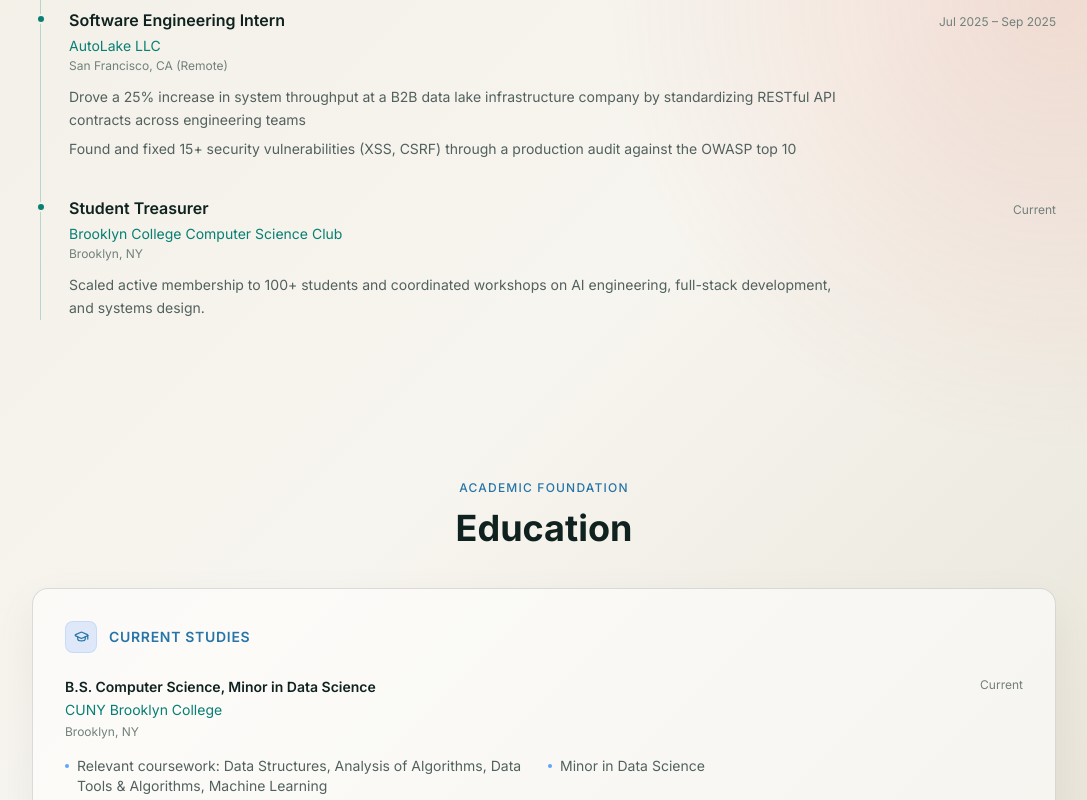
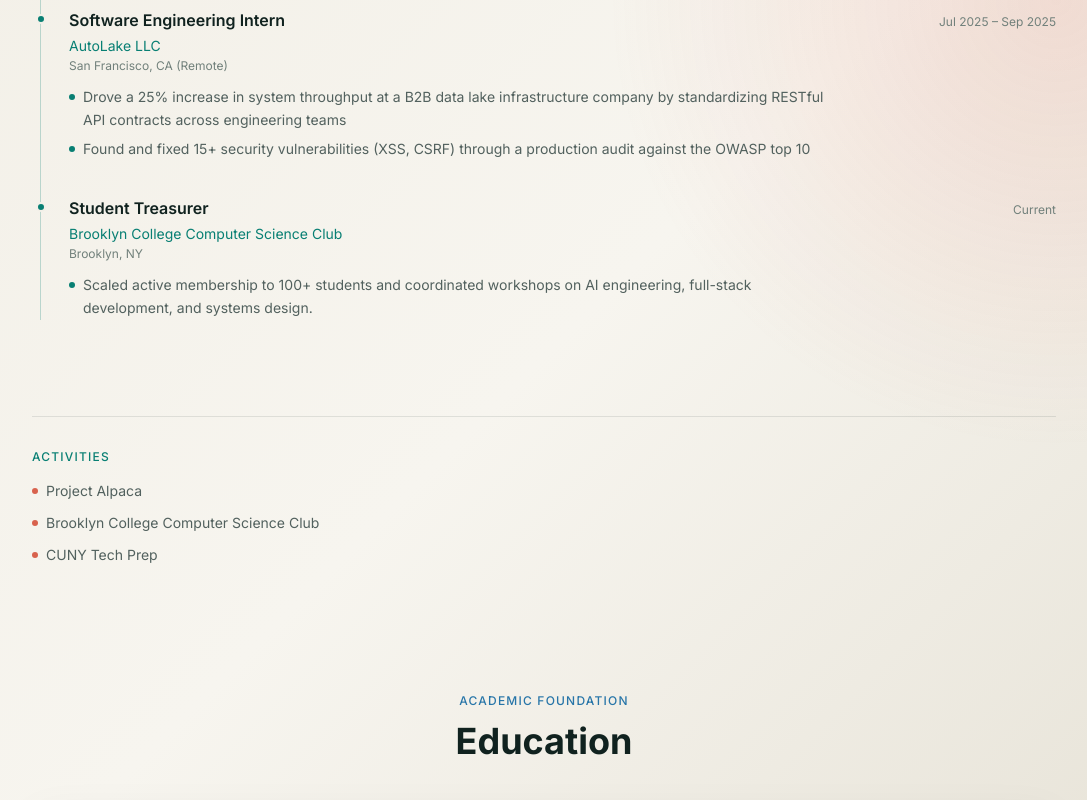
Before and after one commit to jellyfishing2346/myportfolio, a Next.js app: page / in a window 1280 px wide. Shown: the part 3200-4000 px from the top of the page, without its empty margins (96-1183 px from the left). Built offline with nearby package versions, Linux system fonts and the light colour scheme.

Commit message:
Cleaned and organized the bullet points

```diff
--- a/components/Experience.tsx
+++ b/components/Experience.tsx
@@ -64,6 +64,8 @@ const LEADERSHIP = {
   details: ['Scaled active membership to 100+ students and coordinated workshops on AI engineering, full-stack development, and systems design.'],
 }
 
+const ACTIVITIES = ['Project Alpaca', 'Brooklyn College Computer Science Club', 'CUNY Tech Prep']
+
 export default function Experience() {
   return (
     <>
@@ -86,13 +88,32 @@ export default function Experience() {
               <p className="mt-0.5 text-xs text-slate-500">{location}</p>
               <ul className="mt-3 space-y-1.5">
                 {details.map((detail) => (
-                  <li key={detail} className="max-w-3xl text-sm leading-relaxed text-slate-400">{detail}</li>
+                  <li key={detail} className="flex max-w-3xl items-start gap-2 text-sm leading-relaxed text-slate-400">
+                    <span className="mt-2 h-1.5 w-1.5 flex-shrink-0 rounded-full bg-[#087f73]" />
+                    <span>{detail}</span>
+                  </li>
                 ))}
               </ul>
             </article>
           ))}
         </div>
       </div>
+      </section>
+
+      <section id="activities" className="px-6 pb-16">
+        <div className="mx-auto max-w-5xl">
+          <div className="border-t border-[#10221f]/10 pt-8">
+            <p className="mb-4 text-xs font-medium uppercase tracking-widest text-violet-400">Activities</p>
+            <ul className="space-y-3">
+              {ACTIVITIES.map((activity) => (
+                <li key={activity} className="flex items-center gap-2 text-sm text-slate-400">
+                  <span className="h-1.5 w-1.5 flex-shrink-0 rounded-full bg-[#d8624d]" />
+                  {activity}
+                </li>
+              ))}
+            </ul>
+          </div>
+        </div>
       </section>
 
       <section id="education" className="py-16 px-6">
@@ -117,7 +138,7 @@ export default function Experience() {
                 </div>
                 <p className="text-violet-300 text-sm mb-1">{school}</p>
                 <p className="text-slate-500 text-xs mb-4">{location}</p>
-                <ul className="grid md:grid-cols-2 gap-2">
+                <ul className="space-y-2">
                   {details.map((d) => (
                     <li key={d} className="flex items-start gap-2 text-sm text-slate-400">
                       <span className="w-1 h-1 rounded-full bg-blue-400 mt-2 flex-shrink-0" />
```
